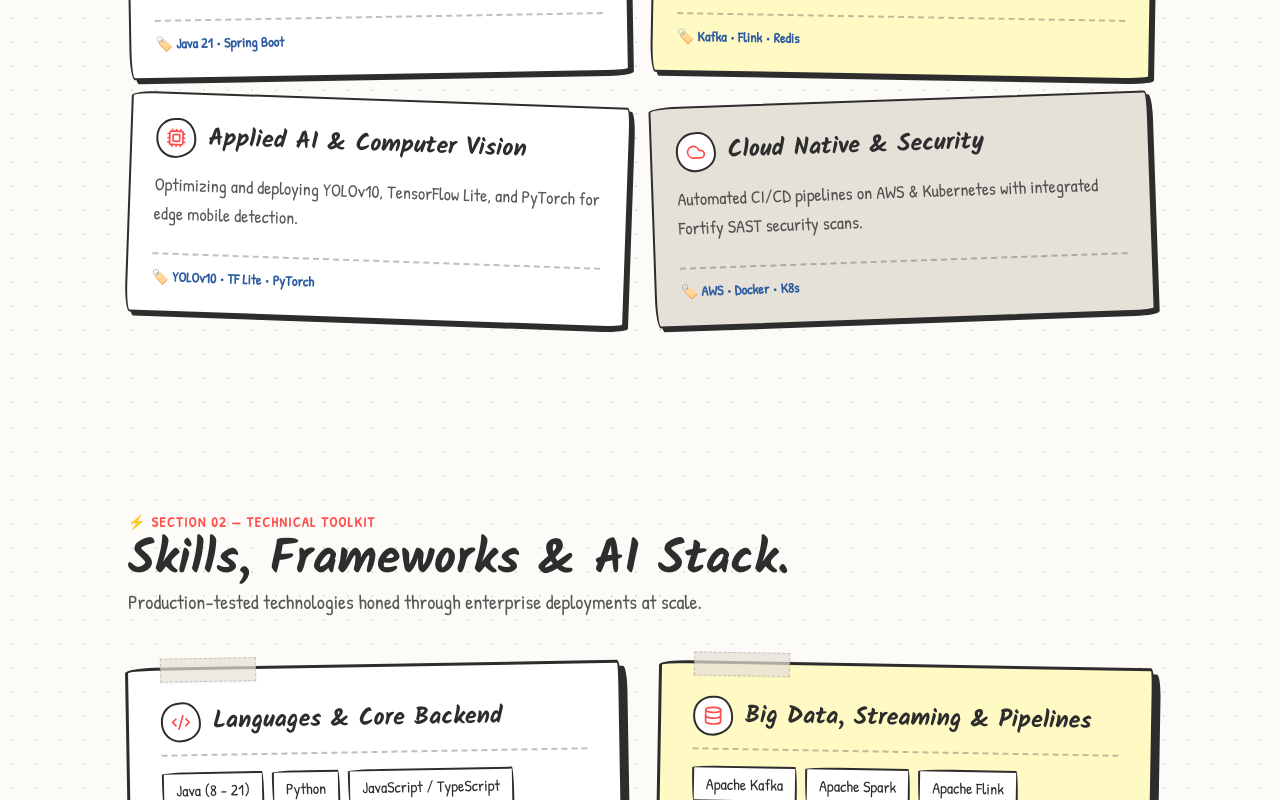
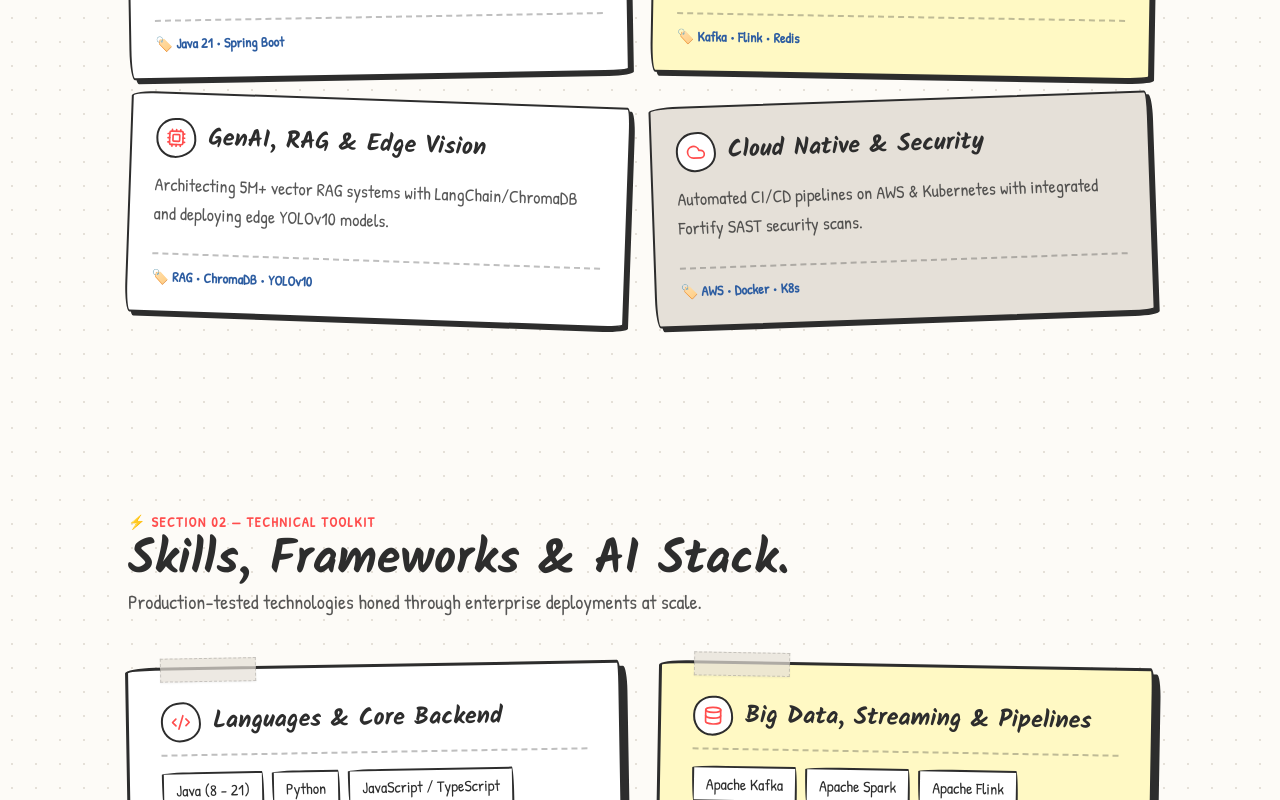
Before and after one commit to siddhant3646/Portfolio, a React (Vite) app in the folder portfolio/: page / in a window 1280 px wide. Shown: the part 1700-2500 px from the top of the page. Built offline with nearby package versions, Linux system fonts and the light colour scheme.

Commit message:
feat: update project descriptions and skills to reflect enhanced AI and edge vision capabilities

```diff
--- a/portfolio/src/components/sections/AboutSection.jsx
+++ b/portfolio/src/components/sections/AboutSection.jsx
@@ -24,10 +24,10 @@ const AboutSection = () => {
       rot: 'rotate-1',
     },
     {
-      title: 'Applied AI & Computer Vision',
-      desc: 'Optimizing and deploying YOLOv10, TensorFlow Lite, and PyTorch for edge mobile detection.',
+      title: 'GenAI, RAG & Edge Vision',
+      desc: 'Architecting 5M+ vector RAG systems with LangChain/ChromaDB and deploying edge YOLOv10 models.',
       icon: Cpu,
-      tag: 'YOLOv10 • TF Lite • PyTorch',
+      tag: 'RAG • ChromaDB • YOLOv10',
       bg: 'bg-white',
       rot: 'rotate-2',
     },
--- a/portfolio/src/components/sections/ExperienceSection.jsx
+++ b/portfolio/src/components/sections/ExperienceSection.jsx
@@ -31,8 +31,8 @@ const ExperienceSection = () => {
       bg: 'bg-[#fff9c4]',
       rot: 'rotate-1',
       bullets: [
-        'Architected and built an end-to-end Retrieval-Augmented Generation (RAG) system ingesting 5+ document types (PDF, DOCX, Excel, Visio/VSDX, Java) into a unified vector knowledge base using ChromaDB, LangChain, and LlamaIndex.',
-        'Resolved 135+ user stories and 35 complex technical defects, improving service reliability by 40% and reducing user-reported issues by 60%.',
+        'Architected and built an end-to-end Retrieval-Augmented Generation (RAG) system ingesting 5M+ documents across 5+ document types (PDF, DOCX, Excel, Visio/VSDX, Java) into a unified vector knowledge base using ChromaDB, LangChain, and LlamaIndex.',
+        'Resolved 190+ user stories and 35 complex technical defects, resulting in enhanced application functionality, increased security, and improving service reliability by 40% and reducing user-reported issues by 60%.',
         'Designed scalable data streaming workflows integrating Apache Kafka with Apache Flink and Spark, improving settlement reporting reliability by 40% and eliminating data inconsistencies across distributed ledgers.',
         'Migrated production services from Java 8 to Java 21, leveraging virtual threads and Spring reactive stacks to improve application response time by 15%.',
         'Engineered highly scalable Spring Boot microservices, accelerating transaction dispute processing to under 2 seconds and elevating system efficiency scores by 35%.',
--- a/portfolio/src/components/sections/HeroSection.jsx
+++ b/portfolio/src/components/sections/HeroSection.jsx
@@ -55,7 +55,7 @@ const HeroSection = () => {
               transition={{ duration: 0.5, delay: 0.2 }}
               className="font-hand text-lg sm:text-xl md:text-2xl text-[#2d2d2d]/85 leading-relaxed mb-8 max-w-xl"
             >
-              Software Developer at <span className="font-bold text-[#2d5da1] underline decoration-wavy decoration-[#ff4d4d]">Everbridge</span> (previously Fiserv) in Bangalore. 4.2+ years crafting Java 21 microservices, Kafka pipelines, and edge computer vision.
+              Software Engineer at <span className="font-bold text-[#2d5da1] underline decoration-wavy decoration-[#ff4d4d]">Everbridge</span> (previously Fiserv) in Bangalore. 4.2+ years crafting distributed microservices, 10M+ transaction pipelines, and 5M+ document RAG architectures.
             </motion.p>
 
             {/* Action Buttons with Hand-drawn Press Physics */}
--- a/portfolio/src/components/sections/ProjectsSection.jsx
+++ b/portfolio/src/components/sections/ProjectsSection.jsx
@@ -32,8 +32,8 @@ const ProjectsSection = () => {
     {
       title: 'Multimodal Vector RAG System',
       tag: 'GENAI & KNOWLEDGE RETRIEVAL',
-      desc: 'End-to-end Retrieval-Augmented Generation system ingesting 5+ document formats (PDF, DOCX, Excel, Visio/VSDX, Java) into a unified ChromaDB vector store with LangChain and LlamaIndex.',
-      specs: ['5+ Document Formats', 'ChromaDB Vector Store', 'LangChain & LlamaIndex'],
+      desc: 'End-to-end Retrieval-Augmented Generation system ingesting 5M+ documents across 5+ formats (PDF, DOCX, Excel, Visio/VSDX, Java) into a unified ChromaDB vector store with LangChain and LlamaIndex.',
+      specs: ['5M+ Documents Ingested', 'ChromaDB Vector Store', 'LangChain & LlamaIndex'],
       tech: ['LangChain', 'LlamaIndex', 'ChromaDB', 'Python', 'Local LLMs'],
       github: 'https://github.com/siddhant3646',
       bg: 'bg-white',
--- a/portfolio/src/components/sections/ServicesSection.jsx
+++ b/portfolio/src/components/sections/ServicesSection.jsx
@@ -23,18 +23,18 @@ const ServicesSection = () => {
       color: '#2d5da1',
     },
     {
-      title: 'Applied AI & Computer Vision',
-      subtitle: 'EDGE MACHINE LEARNING',
-      desc: 'Training, quantizing, and integrating deep neural networks (YOLOv10, TensorFlow Lite, PyTorch) for real-time edge processing and smart city automation.',
+      title: 'GenAI, RAG & Edge Vision',
+      subtitle: 'APPLIED AI & MACHINE LEARNING',
+      desc: 'Architecting multimodal RAG knowledge bases ingesting 5M+ documents, and deploying lightweight neural networks (YOLOv10, TF Lite) for real-time edge processing.',
       features: [
+        'End-to-end RAG architecture ingesting 5M+ documents into ChromaDB',
         'Custom YOLOv10 object detection with 95% accuracy',
         'Quantized TensorFlow Lite deployment on Android devices',
-        'Automated real-time camera pipeline with offline inference',
-        'End-to-end data collection, annotation, and model fine-tuning',
+        'Offline inference pipelines with zero cloud latency & data privacy',
       ],
       bg: 'bg-[#fff9c4]',
       rot: 'rotate-1',
-      tag: 'Python • YOLOv10 • TF Lite • Android',
+      tag: 'LangChain • LlamaIndex • YOLOv10 • TF Lite',
       color: '#ff4d4d',
     },
   ];
--- a/portfolio/src/components/sections/SkillsSection.jsx
+++ b/portfolio/src/components/sections/SkillsSection.jsx
@@ -61,7 +61,7 @@ const SkillsSection = () => {
         'Local LLMs (Gemma 3, Qwen, DeepSeek)',
         'Ollama Edge Runtime',
         'AI-SDLC Workflow Automation',
-        'Multimodal Doc Parsing (PDF, VSDX, Java)',
+        '5M+ Multimodal Document Ingestion (PDF, VSDX, Java)',
       ],
     },
     {
```
